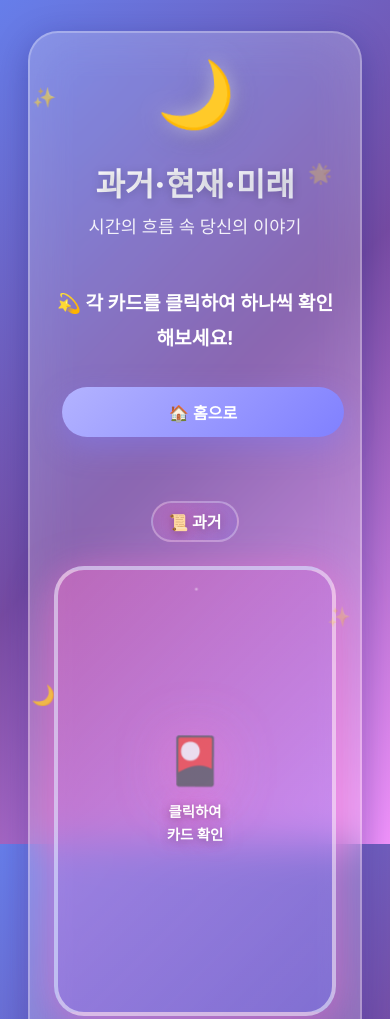
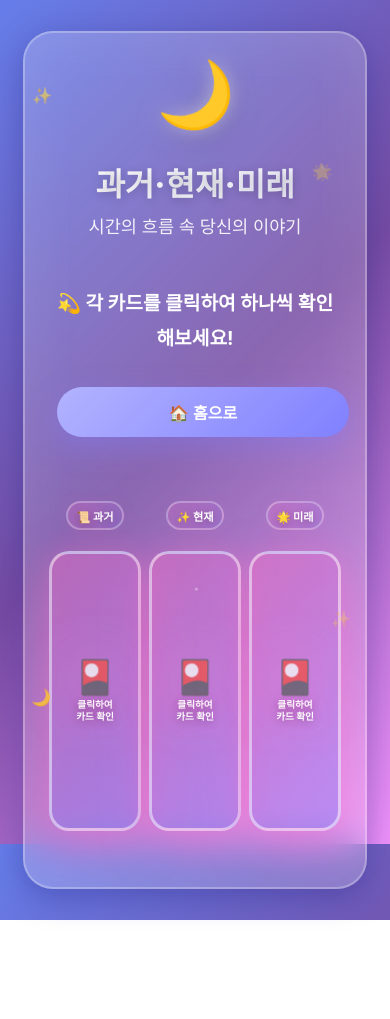
Before and after one commit to jejuolledev/tarot, a plain HTML site: page spread.html in a window 390 px wide. Shown: the top 1019 px of the page. After the commit the page ends 920 px from the top, so only its background shows below. Drawn offline with Linux system fonts and the light colour scheme.

Commit message:
작업완료

```diff
--- a/spread.html
+++ b/spread.html
@@ -651,73 +651,90 @@
             }
 
             .container {
-                padding: 1rem 0.8rem;
+                padding: 1rem 0.5rem;
             }
 
             /* 별 이모지 크기 축소 */
             body::before, body::after, .container::before, .container::after {
-                font-size: 1.2rem;
+                font-size: 1rem;
             }
 
-            /* 3장 카드 세로 배치 - 간격 축소 */
+            /* 3장 카드 가로 배치 - 컴팩트하게! */
             .three-cards {
-                grid-template-columns: 1fr;
-                gap: 1.5rem;
-                padding-bottom: 2rem;
+                grid-template-columns: repeat(3, 1fr);
+                gap: 0.5rem;
+                padding-bottom: 1.5rem;
             }
 
-            /* 카드 크기 - 버튼까지 보이도록 충분히 */
+            /* 카드 크기 - 모바일에 최적화 */
             .card-flip-container {
                 max-width: 100%;
                 width: 100%;
-                height: 450px;
+                height: 280px;
             }
 
-            /* 카드 위치 텍스트 축소 */
+            /* 카드 위치 텍스트 - 더 귀엽게 */
             .card-position {
-                font-size: 1rem;
-                padding: 0.4rem 1rem;
-                margin-bottom: 0.5rem;
+                font-size: 0.7rem;
+                padding: 0.3rem 0.5rem;
+                margin-bottom: 0.3rem;
+                border-radius: 20px;
             }
 
-            /* 뒤집기 전 카드 */
+            /* 뒤집기 전 카드 - 컴팩트하게 */
             .mini-card-back {
                 max-width: 100%;
                 height: 100%;
-                padding: 2rem 1.5rem;
+                padding: 1rem 0.5rem;
+                border-radius: 20px;
+                border-width: 3px;
             }
 
             .mini-card-back-icon {
-                font-size: 2.5rem;
+                font-size: 1.8rem;
+                margin-bottom: 0.3rem;
             }
 
             .mini-card-back-text {
-                font-size: 0.9rem;
+                font-size: 0.6rem;
+                line-height: 1.3;
             }
 
-            /* 뒤집힌 카드 */
+            /* 뒤집힌 카드 - 컴팩트하게 */
             .flipped-card-content {
                 height: 100%;
-                padding: 1.2rem 1rem;
-                gap: 0.5rem;
+                padding: 0.6rem 0.4rem;
+                gap: 0.3rem;
+                border-radius: 20px;
+                border-width: 3px;
             }
 
             .flipped-card-content .card-image {
-                max-width: 110px;
+                max-width: 60px;
+                border-radius: 8px;
+                border-width: 1.5px;
             }
 
             .flipped-card-content .card-name {
-                font-size: 0.95rem;
-                margin: 0.2rem 0;
+                font-size: 0.7rem;
+                margin: 0.1rem 0;
+                line-height: 1.2;
             }
 
             .flipped-card-content .card-keywords {
-                font-size: 0.75rem;
+                font-size: 0.55rem;
+                line-height: 1.3;
+                display: -webkit-box;
+                -webkit-line-clamp: 2;
+                -webkit-box-orient: vertical;
+                overflow: hidden;
             }
 
             .flipped-card-content .btn {
-                font-size: 0.8rem;
-                padding: 0.5rem 1rem;
+                font-size: 0.6rem;
+                padding: 0.4rem 0.6rem;
+                border-radius: 15px;
+                margin-top: 0.1rem;
             }
 
             /* 종합 해석 버튼 */
```
